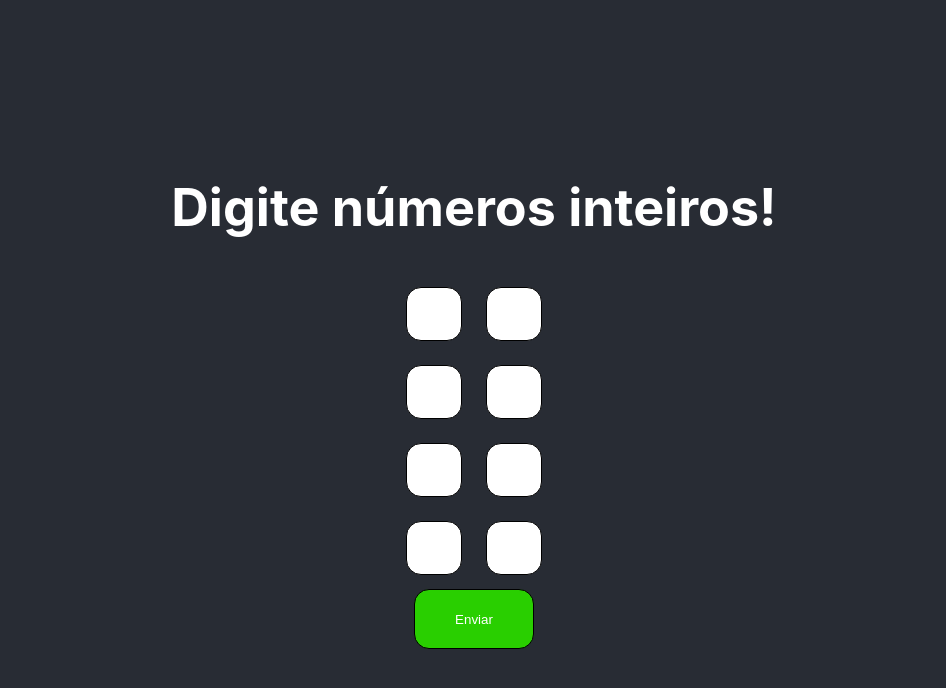
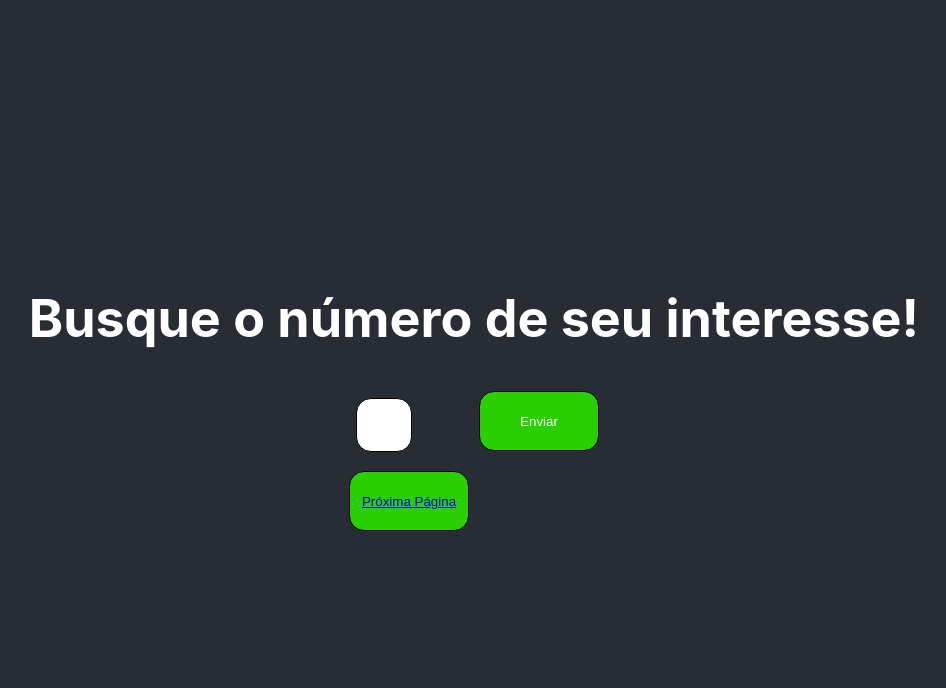
Before and after one commit to VictorCodinhoto/eng-software, a React (Create React App) app: page /SegundaTela in a window 1280 px wide. Both pictures are taken after a click on the button "Enviar". Shown: the top 688 px of the page, without its empty margins (166-1112 px from the left). Built offline with nearby package versions, Linux system fonts and the light colour scheme.

Commit message:
Segunda Tela construida

```diff
--- /dev/null
+++ b/TerceiraTela.tsx
@@ -0,0 +1 @@
+import { numASerBuscado } from './SegundaTela';
--- a/package.json
+++ b/package.json
@@ -12,6 +12,7 @@
     "@types/react-dom": "^18.3.0",
     "react": "^18.3.1",
     "react-dom": "^18.3.1",
+    "react-router-dom": "^6.26.1",
     "react-scripts": "5.0.1",
     "typescript": "^4.9.5",
     "web-vitals": "^2.1.4"
--- a/src/App.tsx
+++ b/src/App.tsx
@@ -3,8 +3,9 @@ import logo from './logo.svg';
 import './App.css';
 import { Interface } from 'readline';
 import { ListFormat } from 'typescript';
+import { Link } from 'react-router-dom';
 
-function App() {
+export default function App() {
     const [valor1,setvalor1] = useState('');
     const [valor2,setvalor2] = useState('');
     const [valor3,setvalor3] = useState('');
@@ -69,10 +70,9 @@ function App() {
           <input type="number" value={valor8} onChange={(event) => setvalor8(event.target.value)}/>
         </div>
         <button onClick={setIntoListAndOrganize}>Enviar</button>
-        {aparecerBotao &&(<button>Próxima página</button>)}
+        {aparecerBotao &&(<button>
+          <Link to="/SegundaTela">Próxima Página</Link></button>)}
       </header>
     </div>
   );
 }
-
-export default App;
--- /dev/null
+++ b/src/SegundaTela.tsx
@@ -0,0 +1,35 @@
+
+import logo from './logo.svg';
+import './App.css';
+import { Interface } from 'readline';
+import { ListFormat } from 'typescript';
+import React, {useEffect, useState} from 'react';
+import { Link } from 'react-router-dom';
+
+export var numASerBuscado: number = 0;
+export default function SegundaPagina(){
+    const [buscador,setBuscador] = useState("");
+    const [aparecerBotao, setAparecerBotao] = useState(false);
+    function buscarNumero(){
+        numASerBuscado = parseInt(buscador);
+        setAparecerBotao(true);
+
+    }
+
+    return(
+        <div className="App">
+            <header className="App-header">
+                <h1>Busque o número de seu interesse!</h1>
+                <div>
+                 <input type="number" value={buscador} onChange={(event) => setBuscador(event.target.value)}/>
+                 <button onClick={buscarNumero}>Enviar</button>
+                  {aparecerBotao &&(<button>
+                   <Link to="/TerceiraTela">Próxima Página</Link></button>)}
+
+            </div>
+            </header>
+
+        </div>
+
+    );
+}
--- a/src/index.tsx
+++ b/src/index.tsx
@@ -2,14 +2,22 @@ import React from 'react';
 import ReactDOM from 'react-dom/client';
 import './index.css';
 import App from './App';
+import SegundaPagina from './SegundaTela';
 import reportWebVitals from './reportWebVitals';
+import { BrowserRouter, Routes, Route } from 'react-router-dom';
 
 const root = ReactDOM.createRoot(
   document.getElementById('root') as HTMLElement
 );
 root.render(
   <React.StrictMode>
-    <App />
+    <BrowserRouter>
+        <Routes>
+        <Route path="/" element={<App />} />
+        <Route path='/SegundaTela' element={<SegundaPagina />}/>
+        </Routes>
+    </BrowserRouter>
+
   </React.StrictMode>
 );
 
```
Also changed, not shown: 1 other file (tests, documents, lock files or other folders).
